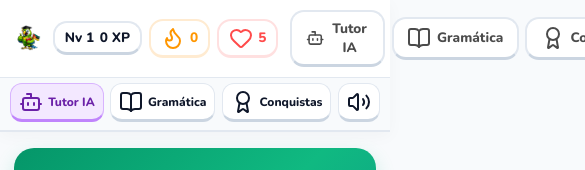
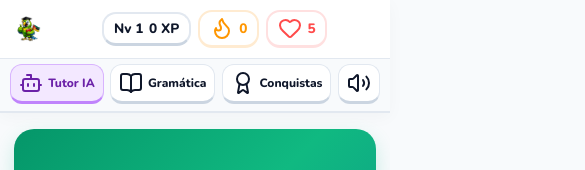
Before and after one commit to afonsoDomingos/ammuv, a React (Vite) app: page / in a window 390 px wide. Shown: the top 170 px of the page, 585 px wide, since content can reach past the window. Built offline with nearby package versions, Linux system fonts and the light colour scheme; no server answers.

Commit message:
FixDuplicatedMenuButtonsOnMobileDevices

```diff
--- a/src/index.css
+++ b/src/index.css
@@ -163,7 +163,7 @@ body {
 }
 
 .desktop-only {
-  display: none;
+  display: none !important;
 }
 
 .actions-group {
@@ -825,11 +825,11 @@ body {
 
 @media (min-width: 640px) {
   .desktop-only {
-    display: flex;
+    display: flex !important;
   }
 
   .mobile-actions-subbar {
-    display: none;
+    display: none !important;
   }
 
   .main-content {
```
